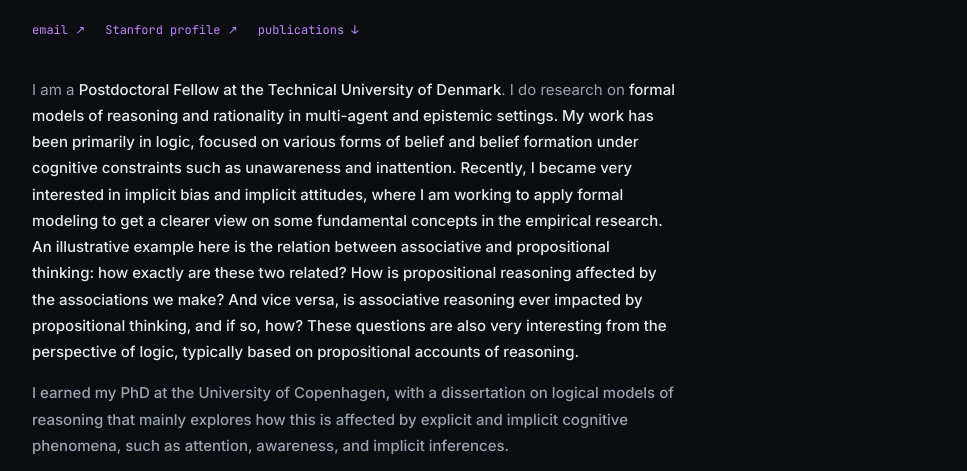
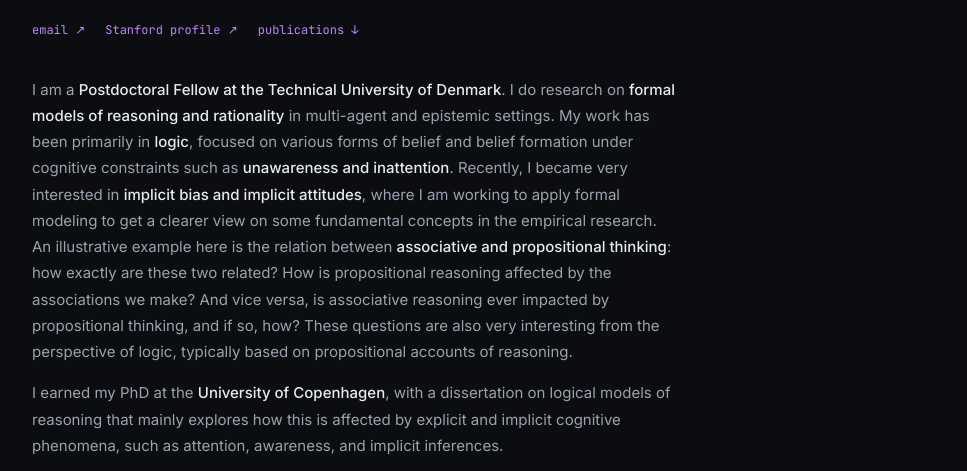
Before and after one commit to gaiabel/gaiabel.github.io, a plain HTML site: page index.html in a window 1280 px wide. Shown: the part 270-741 px from the top of the page, without its empty margins (156-1123 px from the left). Drawn offline with Linux system fonts and the light colour scheme.

Commit message:
Update index.html

```diff
--- a/index.html
+++ b/index.html
@@ -263,23 +263,23 @@
       <div class="bio">
         <p>
           I am a <strong>Postdoctoral Fellow at the Technical University of Denmark</strong>.
-          I do research on <strong>formal models of reasoning and rationality<strong> in multi-agent and epistemic settings.
-          My work has been primarily in <strong>logic<strong>, focused on various forms of belief
-          and belief formation under cognitive constraints such as <strong>unawareness and inattention<strong>.
-          Recently, I became very interested in <strong>implicit bias and implicit attitudes<strong>,
+          I do research on <strong>formal models of reasoning and rationality</strong> in multi-agent and epistemic settings.
+          My work has been primarily in <strong>logic</strong>, focused on various forms of belief
+          and belief formation under cognitive constraints such as <strong>unawareness and inattention</strong>.
+          Recently, I became very interested in <strong>implicit bias and implicit attitudes</strong>,
           where I am working to apply formal modeling to get a clearer view on some fundamental concepts in the empirical research.
-          An illustrative example here is the relation between <strong>associative and propositional thinking<strong>: how exactly are these two related?
+          An illustrative example here is the relation between <strong>associative and propositional thinking</strong>: how exactly are these two related?
           How is propositional reasoning affected by the associations we make? And vice versa, is associative reasoning ever impacted by propositional thinking, and if so, how?
           These questions are also very interesting from the perspective of logic, typically based on propositional accounts of reasoning.
         </p>
         <p>
-          I earned my PhD at the University of Copenhagen,
+          I earned my PhD at the <strong>University of Copenhagen</strong>,
           with a dissertation on logical models of reasoning
           that mainly explores how this is affected by explicit and
           implicit cognitive phenomena, such as attention, awareness, and implicit inferences.
         </p>
           <p>
-          Beyond questions of rationality, I am fascinated by <strong>methodological issues<strong> such as:
+          Beyond questions of rationality, I am fascinated by <strong>methodological issues</strong> such as:
           "why are mathematical models so illuminating about reality, when they abstract away so many details?"
         </p>
       </div>
```
